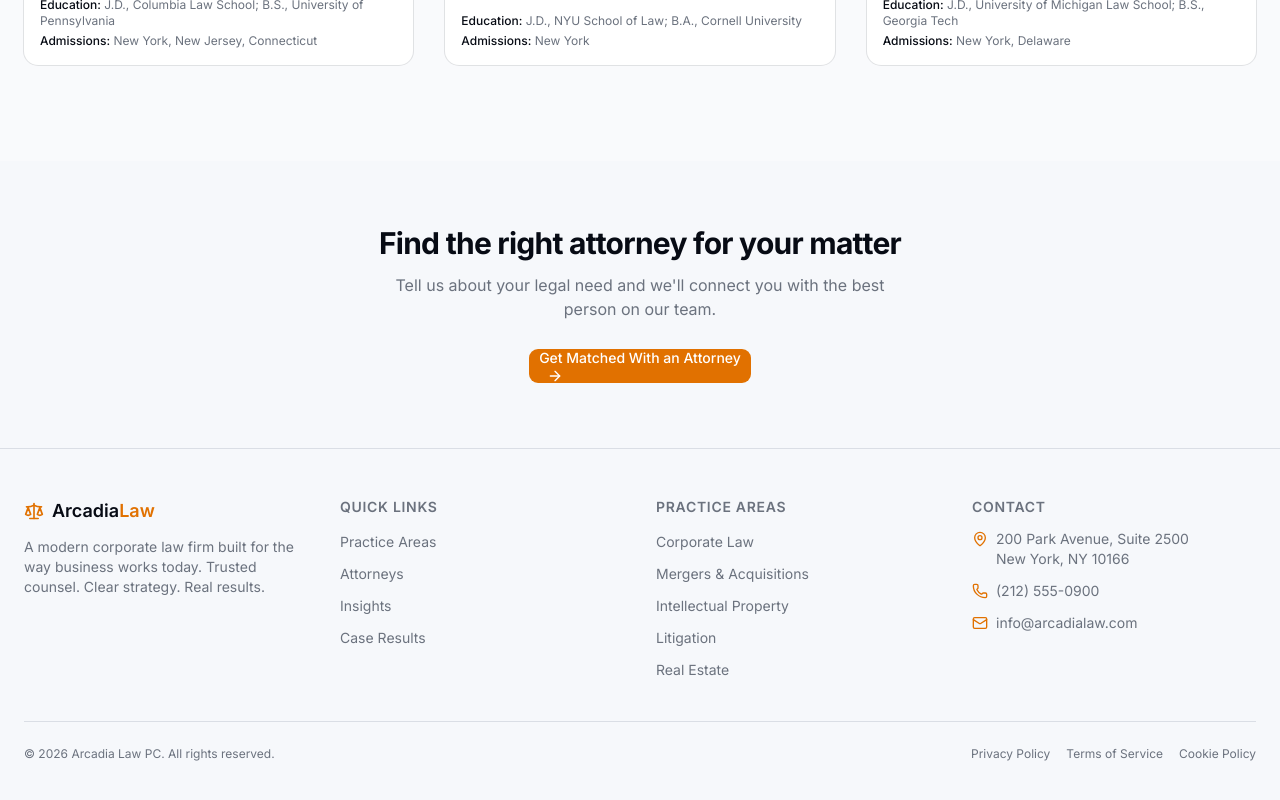
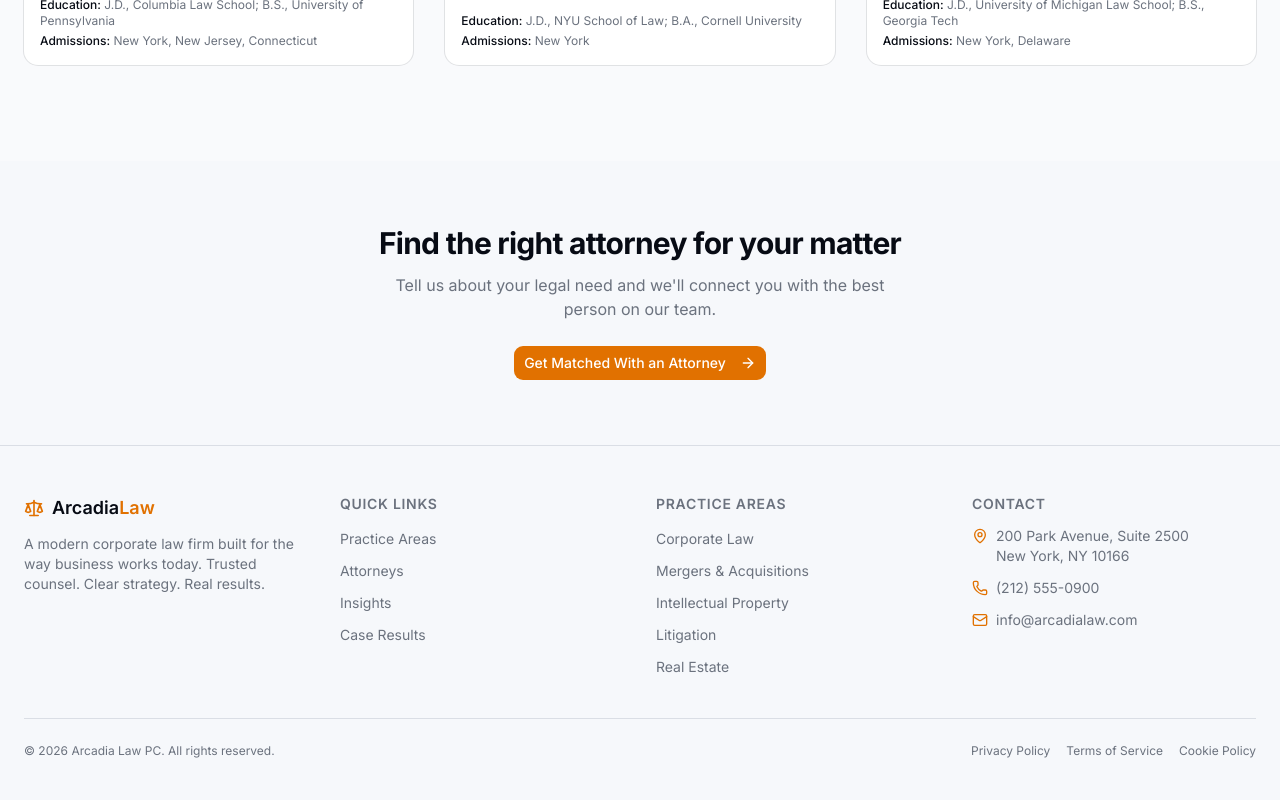
Before and after one commit to anas-khan-antimatter/mkt-arcadia-law, a Next.js app in the folder arcadia-law/: page /attorneys in a window 1280 px wide. Shown: the part 1231-2031 px from the top of the page. Built offline with nearby package versions, Linux system fonts and the light colour scheme.

Commit message:
antimatter: checkpoint c-1790730352546-bpq5t

```diff
--- a/arcadia-law/src/app/attorneys/page.tsx
+++ b/arcadia-law/src/app/attorneys/page.tsx
@@ -7,7 +7,7 @@ import {
   CardHeader,
   CardTitle,
 } from "@/components/ui/card";
-import { ArrowRight, Linkedin, Mail, Phone } from "lucide-react";
+import { ArrowRight, Mail, Phone } from "lucide-react";
 import Link from "next/link";
 
 const attorneys = [
@@ -154,14 +154,12 @@ export default function AttorneysPage() {
           </p>
           <div className="mt-6">
             <Button
-              asChild
               size="lg"
               className="bg-amber-600 hover:bg-amber-700 text-white"
+              render={<Link href="/contact" />}
             >
-              <Link href="/contact">
-                Get Matched With an Attorney
-                <ArrowRight className="ml-2 h-4 w-4" />
-              </Link>
+              Get Matched With an Attorney
+              <ArrowRight className="ml-2 h-4 w-4" />
             </Button>
           </div>
         </div>
--- a/arcadia-law/src/app/practice-areas/page.tsx
+++ b/arcadia-law/src/app/practice-areas/page.tsx
@@ -133,7 +133,7 @@ export default function PracticeAreasPage() {
       {/* Practice detail accordion */}
       <section className="py-16 md:py-24">
         <div className="container mx-auto px-4 md:px-6">
-          <Accordion type="single" collapsible className="space-y-4">
+          <Accordion className="space-y-4">
             {practices.map((practice) => {
               const Icon = practice.icon;
               return (
@@ -194,14 +194,12 @@ export default function PracticeAreasPage() {
           </p>
           <div className="mt-6">
             <Button
-              asChild
               size="lg"
               className="bg-amber-600 hover:bg-amber-700 text-white"
+              render={<Link href="/contact" />}
             >
-              <Link href="/contact">
-                Schedule a Free Consultation
-                <ArrowRight className="ml-2 h-4 w-4" />
-              </Link>
+              Schedule a Free Consultation
+              <ArrowRight className="ml-2 h-4 w-4" />
             </Button>
           </div>
         </div>
```
